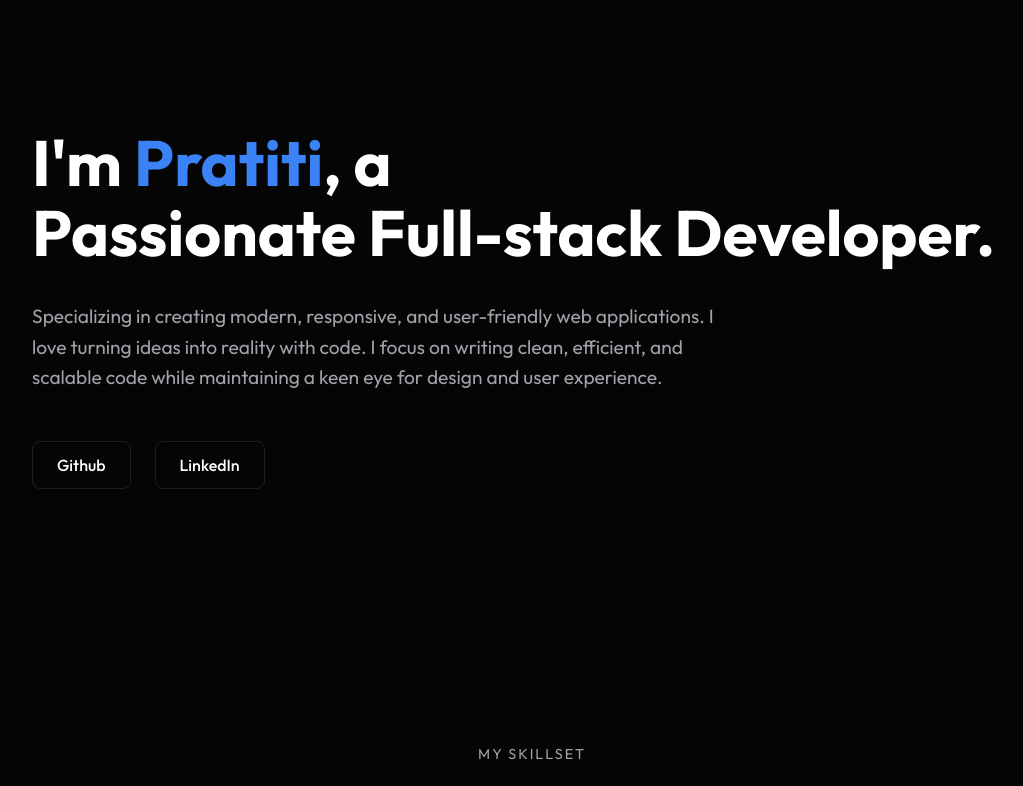
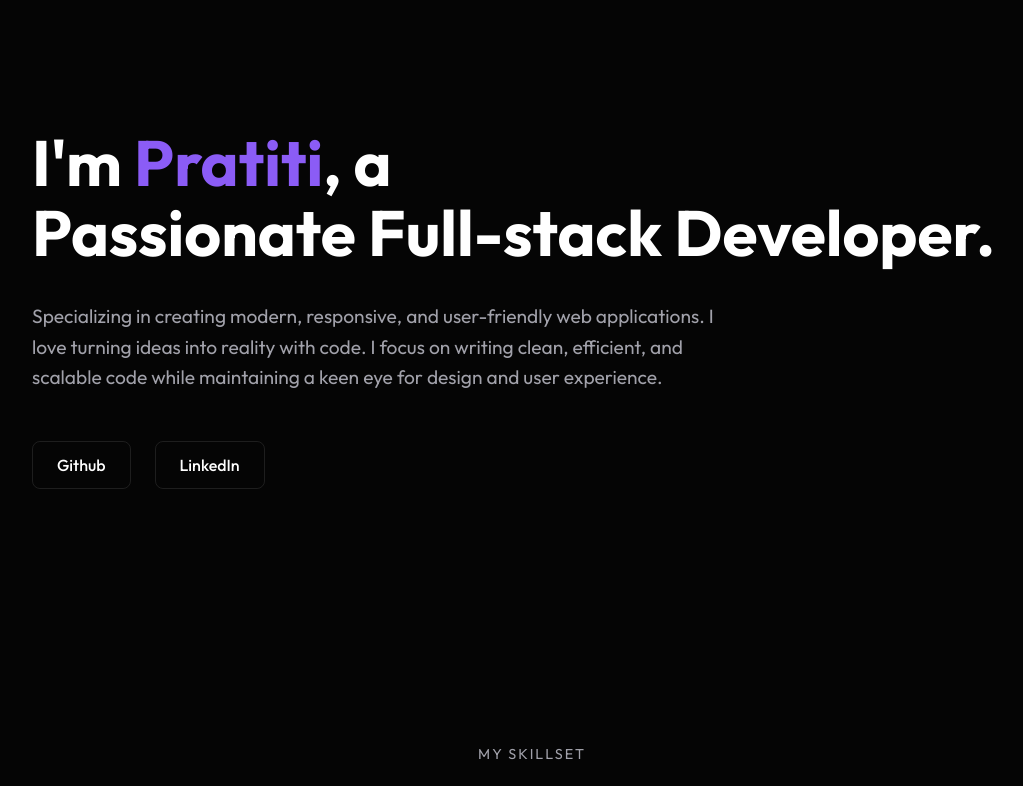
Before and after one commit to Pratiti-paul/Portfolio, a React (Vite) app: page / in a window 1280 px wide. Shown: the part 800-1586 px from the top of the page, without its empty margins (108-1131 px from the left). Built offline with nearby package versions, Linux system fonts and the light colour scheme.

Commit message:
colour change

```diff
--- a/src/components/About/About.css
+++ b/src/components/About/About.css
@@ -17,8 +17,7 @@
 }
 
 .section-title .highlight {
-    color: #3b82f6;
-    /* Blueish cyan from image */
+    color: var(--accent-color);
 }
 
 .about-description {
```
